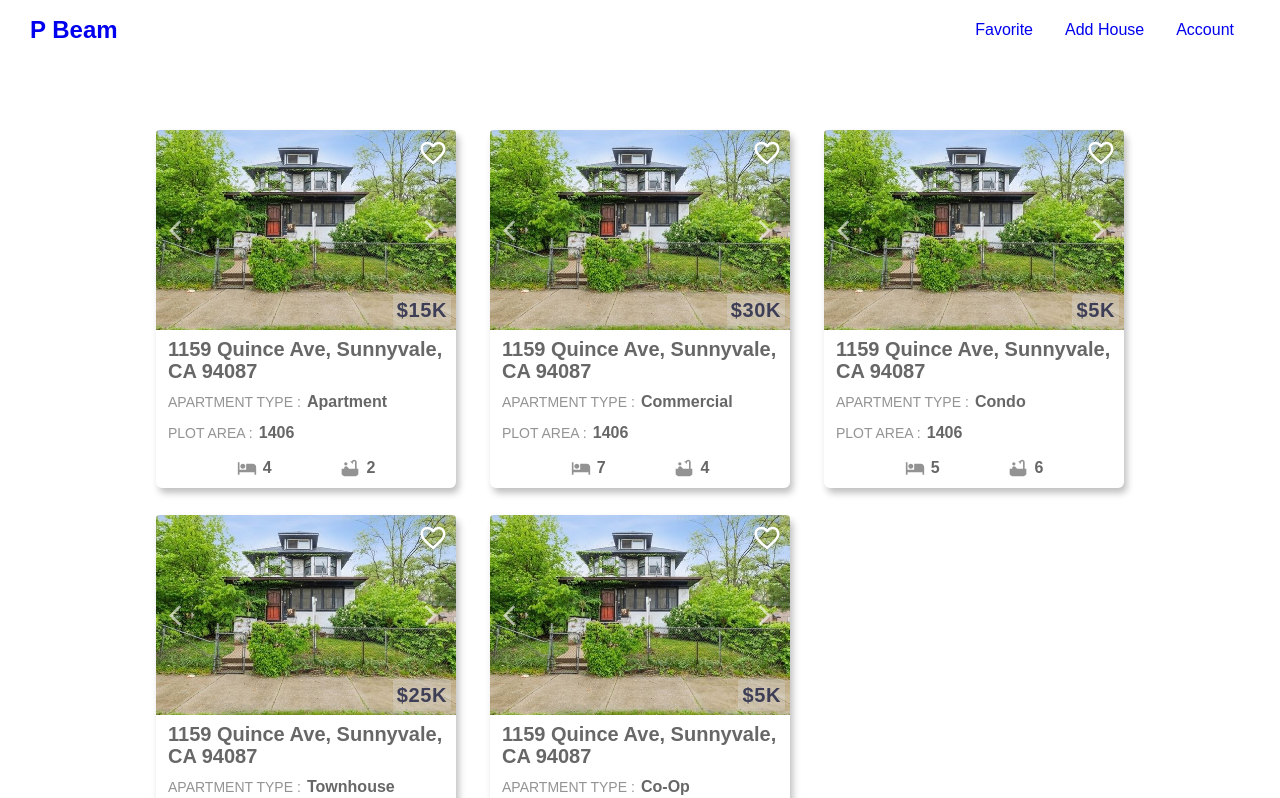
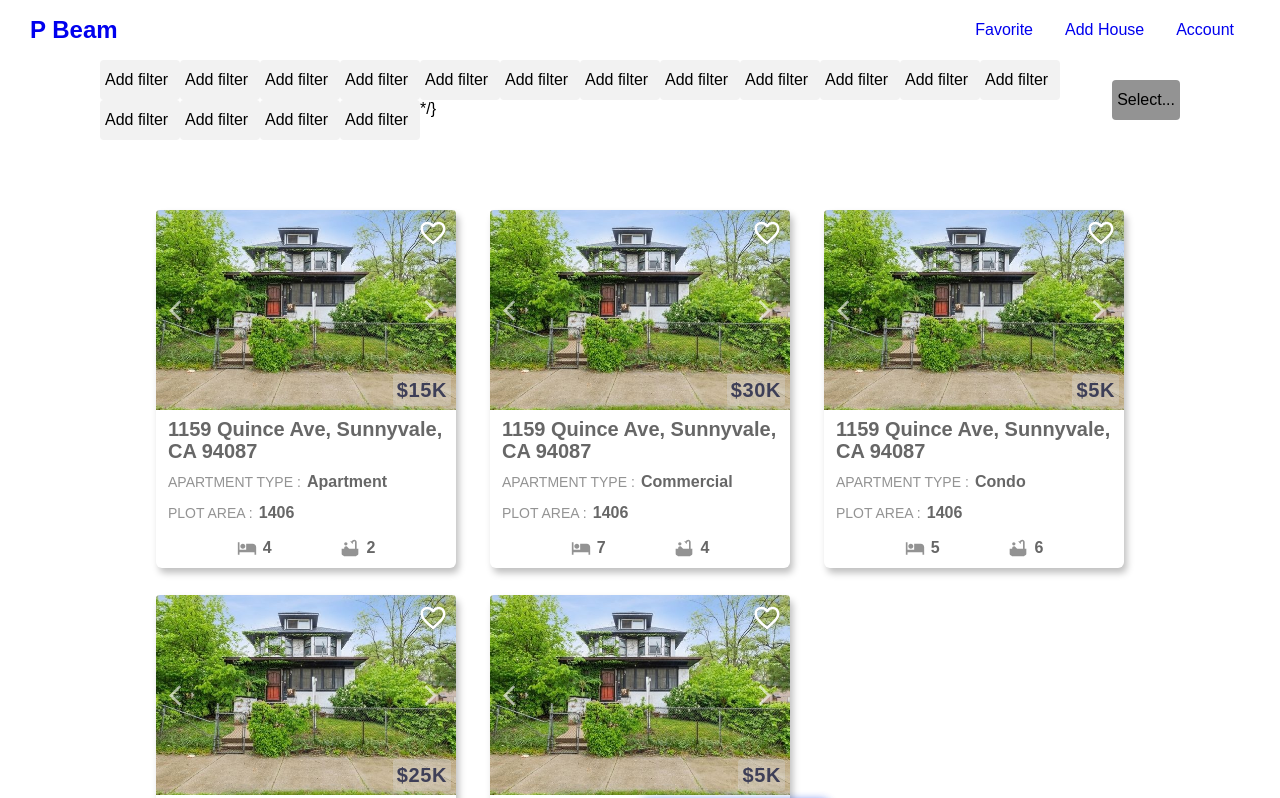
Before and after one commit to Web-Dev-Problems/pb-mini-project-2, a React (Create React App) app: page / in a window 1280 px wide. Shown: the top 798 px of the page. Built offline with nearby package versions, Linux system fonts and the light colour scheme.

Commit message:
Added switching betwen compare and favorite functionalities

```diff
--- a/src/pages/Home.js
+++ b/src/pages/Home.js
@@ -1,17 +1,26 @@
 // import Filter from '../components/Filter'
 import HomeBlock from '../components/HomeBlock';
-import styled from "styled-components"
+import styled from "styled-components";
+import Filter from "../components/Filter";
+import CancelOutlinedIcon from '@mui/icons-material/CancelOutlined';
+import { useState } from 'react';
 
 
 function Home({ houseData, setFavorite, setHouseData }) {
+    const [selecting, setSelecting] = useState(false)
+    const [selected, setSelected] = useState([])
   return (
     <HomeContainer>
-        {/* <Filter /> */}
+          <section className="options">
+              <Filter />
+              <section onClick={() => { setSelecting(true) }} className={selecting ? "big" : "small"}>Select...{selecting && <CancelOutlinedIcon onMouseDown={() => { setSelecting(false) }} />} </section>
+          </section>
         <ul>
             {houseData && Object.values(houseData).map((value, i) => {
-                return <HomeBlock key={i} value={value} index={i} setFavorite={setFavorite} setHouseData={setHouseData} />
+                  return <HomeBlock key={i} value={value} index={i} setFavorite={setFavorite} setHouseData={setHouseData} selecting={selecting} setSelected={setSelected} />
             })}
         </ul>
+          <button className={`compare-button ${(selecting && selected.length >= 2) ? "visible" : "hidden"}`}>Compare</button>
     </HomeContainer>
   )
 }
@@ -21,6 +30,37 @@ export default Home
 const HomeContainer = styled.section`
     display: flex;
     flex-direction: column;
+    .options {
+        padding: 0px 100px;
+        display: flex;
+        flex-direction: row;
+        justify-content: space-between;
+        align-items: center;
+        section {
+            display: flex;
+            cursor: pointer;
+            flex-direction: row;
+            justify-content: space-around;
+            align-items: center;
+            background-color: #939393;
+            height: 30px;
+            padding: 20px 5px;
+            border-radius: 4px;
+            // margin: 0 4px 4px 4px;
+            transition: 0.1s ease-in-out;
+            svg {
+                color: red;
+                width: 20px;
+                height: 20px;
+            }
+        }
+        .small {
+            width: 80px;
+        }
+        .big {
+            width: 120px;
+        }
+    }
     > ul:nth-of-type(1){
         padding: 70px 0 30px 0;
         display: grid;
@@ -30,4 +70,27 @@ const HomeContainer = styled.section`
         grid-column-gap: 34px;
         grid-row-gap: 27px;
     }
+    .compare-button {
+        padding: 20px 40px;
+        margin: 0 auto;
+        position: fixed;
+        left: 50%;
+        color:rgba(0, 0, 0, 0.6);
+        cursor: pointer;
+        font-size: 25px;
+        font-weight: bold;
+        line-spacing: 1em;
+        transition: ease-in-out 0.2s;
+        border-radius: 7px;
+        background-color: rgb(32 76 234);
+        opacity: 90%;
+        box-shadow: 1px 2px 8px 2px rgb(32 76 234 / 80%);
+        color: white;
+    }
+    .visible {
+        top: 90%;
+    }
+    .hidden {
+        top: 100%;
+    }
 `
```
